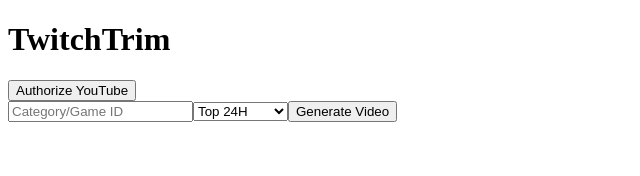
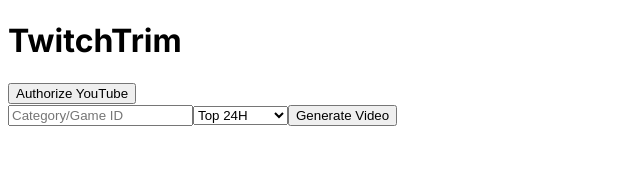
Before and after one commit to ivanr11/twitch-trim, a Next.js app in the folder twitchtrim/: page / in a window 1280 px wide. Shown: the top 176 px of the page, without its empty margins (0-640 px from the left). Built offline with nearby package versions, Linux system fonts and the light colour scheme; no server answers.

Commit message:
add global ui layout

```diff
--- a/twitchtrim/app/layout.tsx
+++ b/twitchtrim/app/layout.tsx
@@ -1,3 +1,13 @@
+import type { Metadata } from "next";
+import { Inter } from "next/font/google";
+
+const inter = Inter({ subsets: ["latin"] });
+
+export const metadata: Metadata = {
+	title: "TwitchTrim",
+	description: "Compile and upload Twitch clips",
+};
+
 export default function RootLayout({
 	children,
 }: {
@@ -5,7 +15,7 @@
 }) {
 	return (
 		<html lang="en">
-			<body>{children}</body>
+			<body className={inter.className}>{children}</body>
 		</html>
 	);
 }
```
